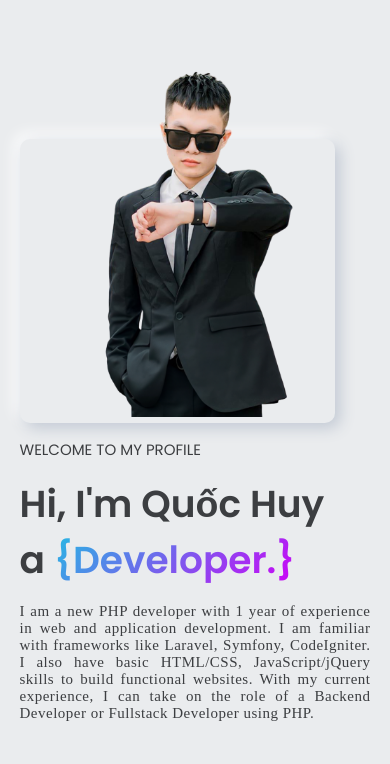
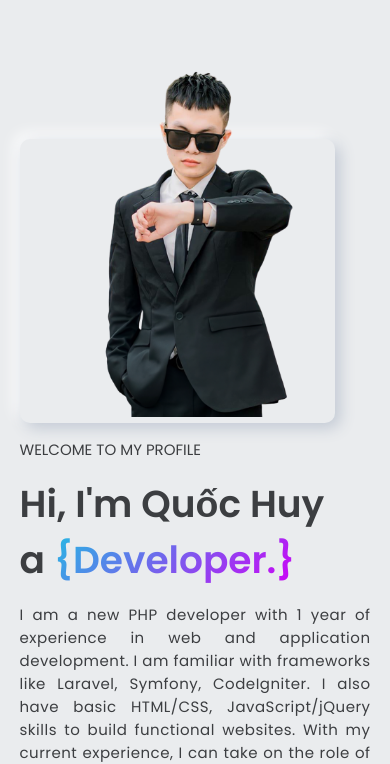
Before and after one commit to danieldev23/portfolio, a plain HTML site: page index.html in a window 390 px wide. Shown: the part 82-846 px from the top of the page. Drawn offline with Linux system fonts and the light colour scheme.

Commit message:
Update style.css

```diff
--- a/style.css
+++ b/style.css
@@ -249,7 +249,7 @@ header input {
     font-size: 2.5em;
   }
   .intro {
-    font-family: ui-monospace;
+
   }
   .banner .avatar {
     grid-row-start: 1;
```
